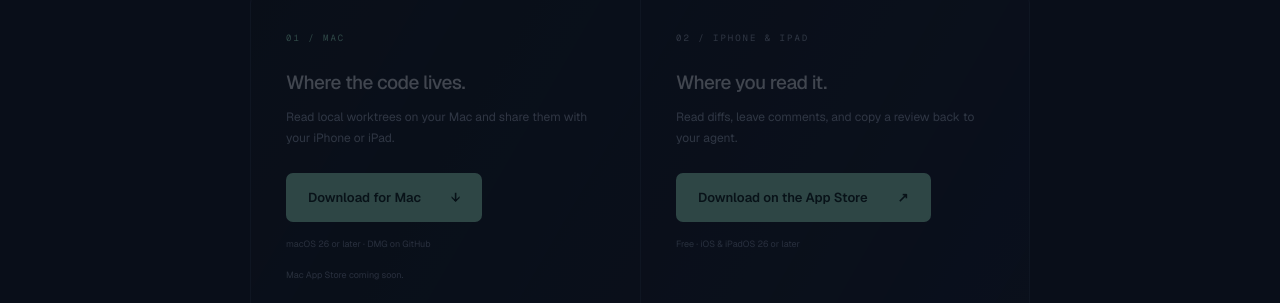
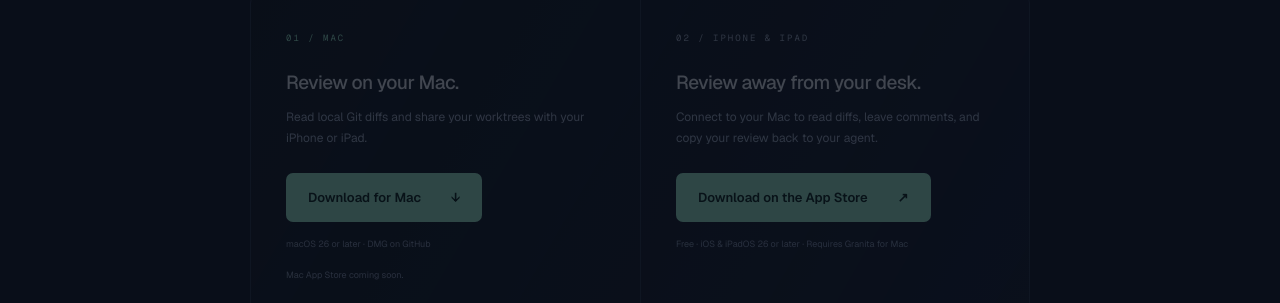
Before and after one commit to fardavide/fardavide.github.io, a plain HTML site: page granita/index.html in a window 1280 px wide. Shown: the part 3930-4233 px from the top of the page. Drawn offline with Linux system fonts and the light colour scheme.

Commit message:
Publish the site from 962a7e5

```diff
--- a/granita/index.html
+++ b/granita/index.html
@@ -203,8 +203,8 @@
           <div class="downloads">
             <div class="download-item">
               <span class="download-platform">01 / MAC</span>
-              <h3>Where the code lives.</h3>
-              <p>Read local worktrees on your Mac and share them with your iPhone or iPad.</p>
+              <h3>Review on your Mac.</h3>
+              <p>Read local Git diffs and share your worktrees with your iPhone or iPad.</p>
               <a class="button" href="https://github.com/fardavide/granita/releases/latest"
                 >Download for Mac <span aria-hidden="true">↓</span></a
               >
@@ -213,14 +213,19 @@
             </div>
             <div class="download-item mobile-download">
               <span class="download-platform">02 / IPHONE &amp; IPAD</span>
-              <h3>Where you read it.</h3>
-              <p>Read diffs, leave comments, and copy a review back to your agent.</p>
+              <h3>Review away from your desk.</h3>
+              <p>
+                Connect to your Mac to read diffs, leave comments, and copy your review back to your
+                agent.
+              </p>
               <a
                 class="button"
                 href="https://apps.apple.com/us/app/granita-diff-viewer/id6803202182"
                 >Download on the App Store <span aria-hidden="true">↗</span></a
               >
-              <p class="download-note">Free · iOS &amp; iPadOS 26 or later</p>
+              <p class="download-note">
+                Free · iOS &amp; iPadOS 26 or later · Requires Granita for Mac
+              </p>
             </div>
           </div>
           <a class="text-link source-link" href="https://github.com/fardavide/granita"
```
